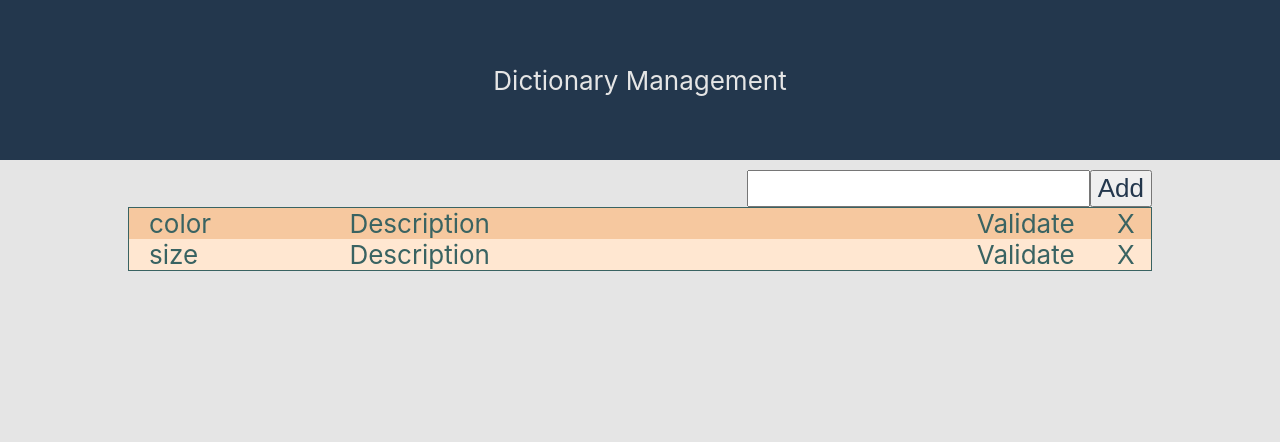
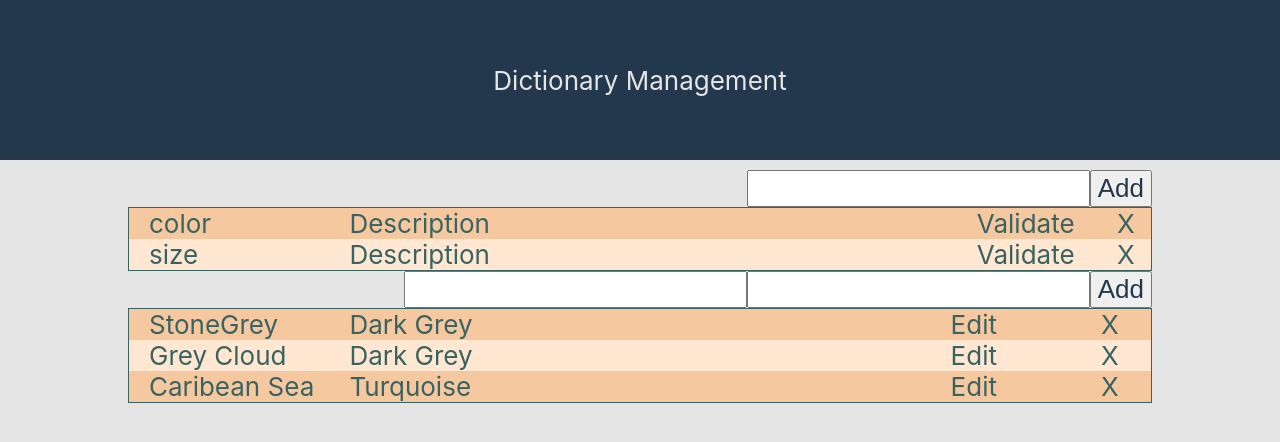
Before and after one commit to djackcu/dictionary_management_app, a React (Create React App) app: page / in a window 1280 px wide. Shown: the top 442 px of the page. Built offline with nearby package versions, Linux system fonts and the light colour scheme.

Commit message:
feat adding dictionary component

```diff
--- a/src/components/app/App.js
+++ b/src/components/app/App.js
@@ -1,5 +1,6 @@
 import React from 'react';
 import DictionariesList from '../dictionariesList/dictionariesList';
+import DictionaryList from '../dictionaryList/dictionaryList';
 import './App.css';
 
 function App() {
@@ -10,6 +11,7 @@ function App() {
       </header>
       <div className="app-body">
       <DictionariesList />
+      <DictionaryList />
       </div>
 
     </div>
--- a/src/components/dictionaryElement/dictionaryElement.js
+++ b/src/components/dictionaryElement/dictionaryElement.js
@@ -1,14 +1,14 @@
 import React from 'react'
 
-function DictionariesElement({dictionary, deleteDictionary}) {
+function DictionaryElement({dictionary}) {
     return (
         <div className="dictionaries-element">
-            <div className="dictionaries-element_name">{dictionary}</div>
-            <div className="dictionaries-element_description">Description</div>
-            <div className="dictionaries-element_btn_validate">Validate</div>
-            <div className="dictionaries-element_btn_delete" onClick={()=>deleteDictionary(dictionary)}>X</div>
+            <div className="dictionaries-element_name">{dictionary.domain}</div>
+            <div className="dictionaries-element_description">{dictionary.range}</div>
+            <div className="dictionaries-element_btn_validate">Edit</div>
+            <div className="dictionaries-element_btn_delete">X</div>
         </div>
     )
 }
 
-export default DictionariesElement
+export default DictionaryElement
--- /dev/null
+++ b/src/components/dictionaryForm/dictionaryForm.js
@@ -0,0 +1,30 @@
+import React,{useState} from 'react'
+
+function DictionariesForm({addRow}) {
+    const [row, setRow] = useState({domain:'',range:''});
+    const handlerAddDictionary = () => {
+        addRow(row);
+        setRow('');
+    };
+    return (
+        <div className="dictionary-form">
+            <input type="text"
+            name="domain"
+            className="dictionary-form-add_text"
+            value={row.domain}
+            onChange={(e) => {
+                setRow(e.target.value)
+            }}/>
+            <input type="text"
+            name="range"
+            className="dictionary-form-add_text"
+            value={row.range}
+            onChange={(e) => {
+                setRow(e.target.value)
+            }}/>
+            <button className="dictionary-form-add_button" onClick={handlerAddDictionary}>Add</button>
+        </div>
+    )
+}
+
+export default DictionariesForm
--- /dev/null
+++ b/src/components/dictionaryList/dictionaryList.js
@@ -0,0 +1,25 @@
+import React from 'react'
+import useDictionary from './useDictionary';
+import DictionaryElement from '../dictionaryElement/dictionaryElement';
+import DictionaryForm from '../dictionaryForm/dictionaryForm'
+
+function DictionariesList() {
+    const initialDict =  [
+        { range: 'Dark Grey', domain: 'StoneGrey' },
+        { range: 'Dark Grey', domain: 'Grey Cloud' },
+        { range: 'Turquoise', domain: 'Caribean Sea' }
+        ];
+    const {dictionary,addRow} = useDictionary(initialDict);
+    return (
+        <div>
+            <DictionaryForm addRow={addRow}/>
+            <div className="dictionary-list">
+                {dictionary.map((dict) => (
+                <DictionaryElement dictionary={dict} key={dict.domain}/>
+                ))}
+            </div>
+        </div>
+    )
+}
+
+export default DictionariesList
--- /dev/null
+++ b/src/components/dictionaryList/useDictionary.js
@@ -0,0 +1,26 @@
+import {useState} from 'react';
+//import { useSelector, useDispatch } from "react-redux";
+//import * as types from '../../redux/actions/actionTypes'
+
+const useDictionary = (initialDictionary) => {
+    //const dictionaries = useSelector(state => state.dictionaries);
+    //const dispatch = useDispatch();
+    const [dictionary,setDictionary] = useState(initialDictionary)
+    /* useEffect(() => {
+
+    return () => {
+
+        };
+    },[dictionary]); */
+    // const addDictionary = (dictionary) => dispatch({ type: types.ADD_DICTIONARY, dictionary });
+    // const deleteDictionary = (dictionary) => dispatch({ type: types.DELETE_DICTIONARY, dictionary });
+    const addRow = (row) => {
+        //todo add row to dictionary
+       // setDictionary([...dictionary])
+    }
+
+
+    return {dictionary,addRow}
+}
+
+export default useDictionary
```
Also changed, not shown: 1 other file (tests, documents, lock files or other folders).
